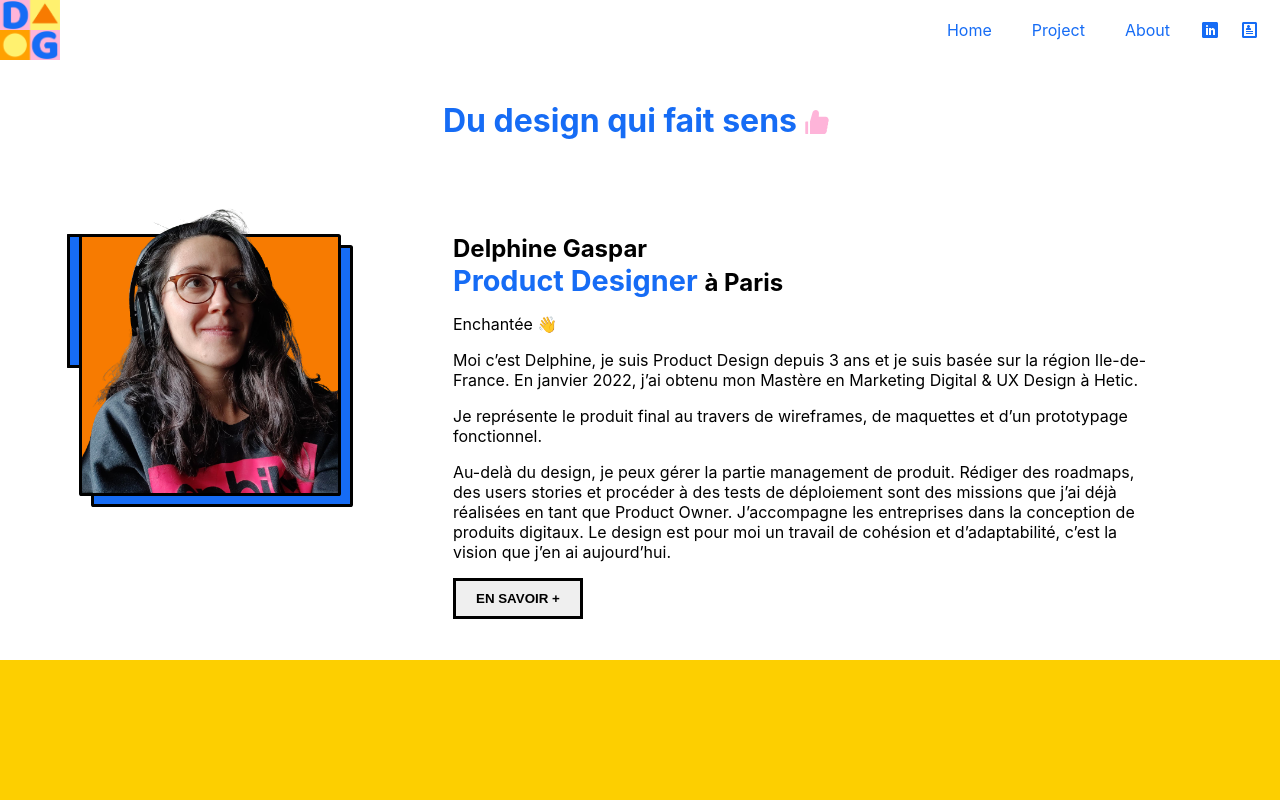
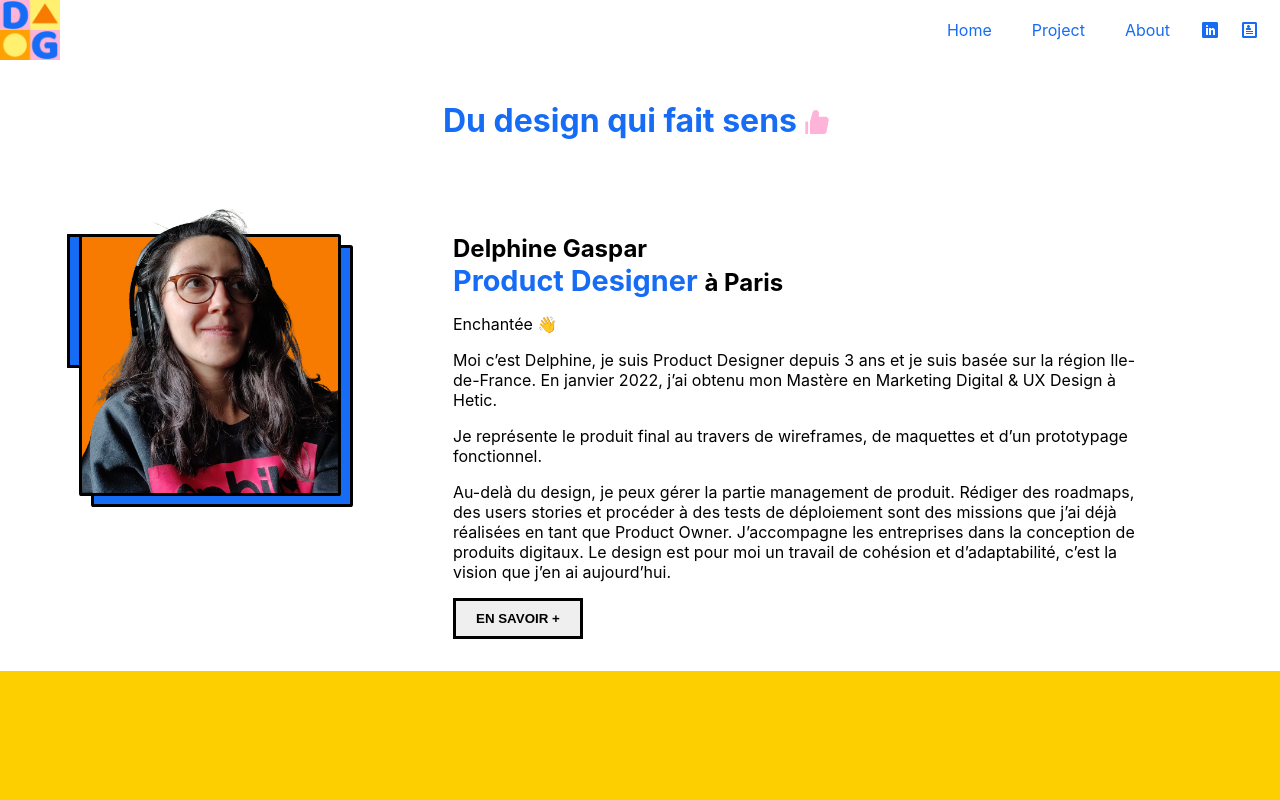
Before and after one commit to Dumpinator/digidelphine, a React (Create React App) app in the folder my-app/: page / in a window 1280 px wide. Shown: the top 800 px of the page. Built offline with nearby package versions, Linux system fonts and the light colour scheme.

Commit message:
changement de texte

```diff
--- a/my-app/src/Pages/Home/index.js
+++ b/my-app/src/Pages/Home/index.js
@@ -37,7 +37,7 @@ const Home = ({ projectsData }) => {
                         <h2>Delphine Gaspar</h2>
                         <h2><span>Product Designer </span> à Paris</h2>
                         <p>Enchantée 👋</p>
-                        <p>Moi c’est Delphine, je suis Product Design depuis 3 ans et je suis basée sur la région Ile-de-France. En janvier 2022, j’ai obtenu mon Mastère en Marketing Digital & UX Design à Hetic.</p>
+                        <p>Moi c’est Delphine, je suis Product Designer depuis 3 ans et je suis basée sur la région Ile-de-France. En janvier 2022, j’ai obtenu mon Mastère en Marketing Digital & UX Design à Hetic.</p>
                         <p>Je représente le produit final au travers de wireframes, de maquettes et d’un prototypage fonctionnel.</p>
                         <p>Au-delà du design, je peux gérer la partie management de produit. Rédiger des roadmaps, des users stories et procéder à des tests de déploiement sont des missions que j’ai déjà réalisées en tant que Product Owner. J’accompagne les entreprises dans la conception de produits digitaux. Le design est pour moi un travail de cohésion et d’adaptabilité, c’est la vision que j’en ai aujourd’hui.</p>
                         <NavLink to={'/about'}>
```
